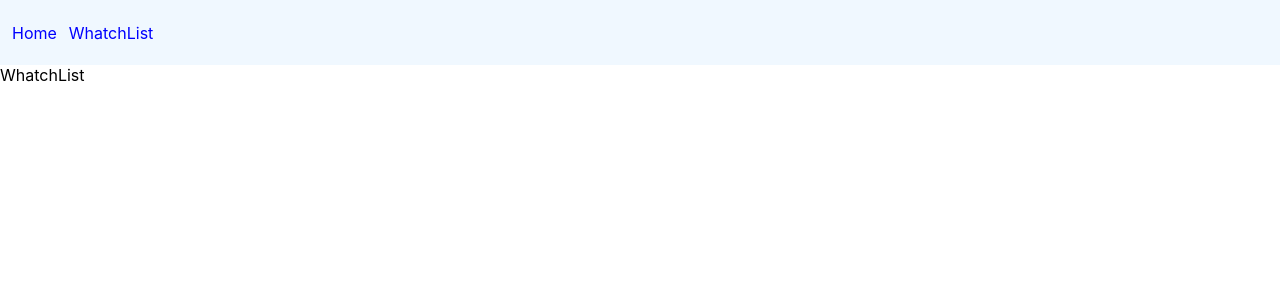
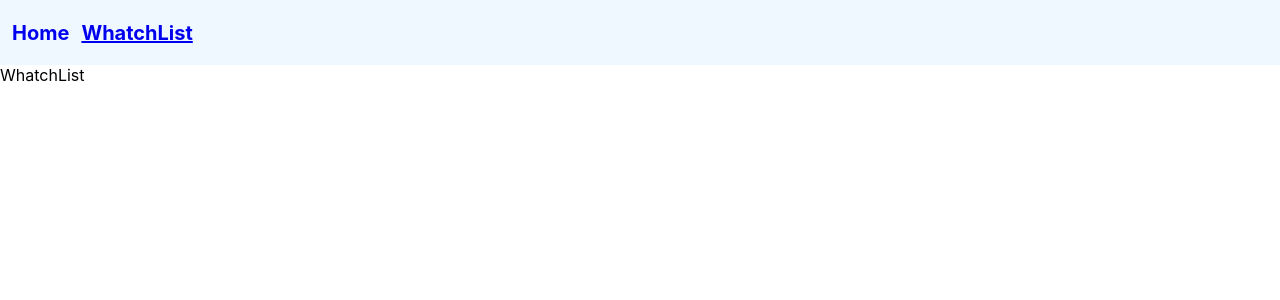
Before and after one commit to Joeu/movie-db, a React (Create React App) app: page /whatchlist in a window 1280 px wide. Shown: the top 300 px of the page. Built offline with nearby package versions, Linux system fonts and the light colour scheme.

Commit message:
feat: handling current route

```diff
--- a/src/components/NavMenu/NavMenu.scss
+++ b/src/components/NavMenu/NavMenu.scss
@@ -1,11 +1,19 @@
 nav {
+  font-size: 20px;
+  font-weight: bold;
+
   a {
     margin-right: 12px;
     text-decoration: none;
-    color: blue;
 
-    &:visited {
-      color: blue;
+    &:hover {
+      color: lightcoral;
     }
+
+    transition: 0.2s;
   }
 }
+
+.selected {
+  text-decoration: underline;
+}
--- a/src/components/NavMenu/index.tsx
+++ b/src/components/NavMenu/index.tsx
@@ -1,14 +1,25 @@
 import React from "react";
-import { Link } from "react-router-dom";
+import { Link, useLocation } from "react-router-dom";
 
-const NavMenu: React.FC = () => (
+const NavMenu: React.FC = () => {
+  const location = useLocation();
+  const currentLocation = location.pathname;
+
+  return (
     <nav>
       {["Home", "WhatchList"].map((item, idx) => (
-      <Link key={idx} to={item.toLowerCase()}>
+        <Link
+          key={idx}
+          to={item.toLowerCase()}
+          className={
+            currentLocation === "/" + item.toLocaleLowerCase() ? "selected" : ""
+          }
+        >
           {item}
         </Link>
       ))}
     </nav>
   );
+};
 
 export default NavMenu;
--- a/src/sass/app.scss
+++ b/src/sass/app.scss
@@ -9,6 +9,7 @@ body {
     sans-serif;
   -webkit-font-smoothing: antialiased;
   -moz-osx-font-smoothing: grayscale;
+  font-size: 16px;
 }
 
 code {
```
Lines whose indentation alone changed are shown as unchanged.
